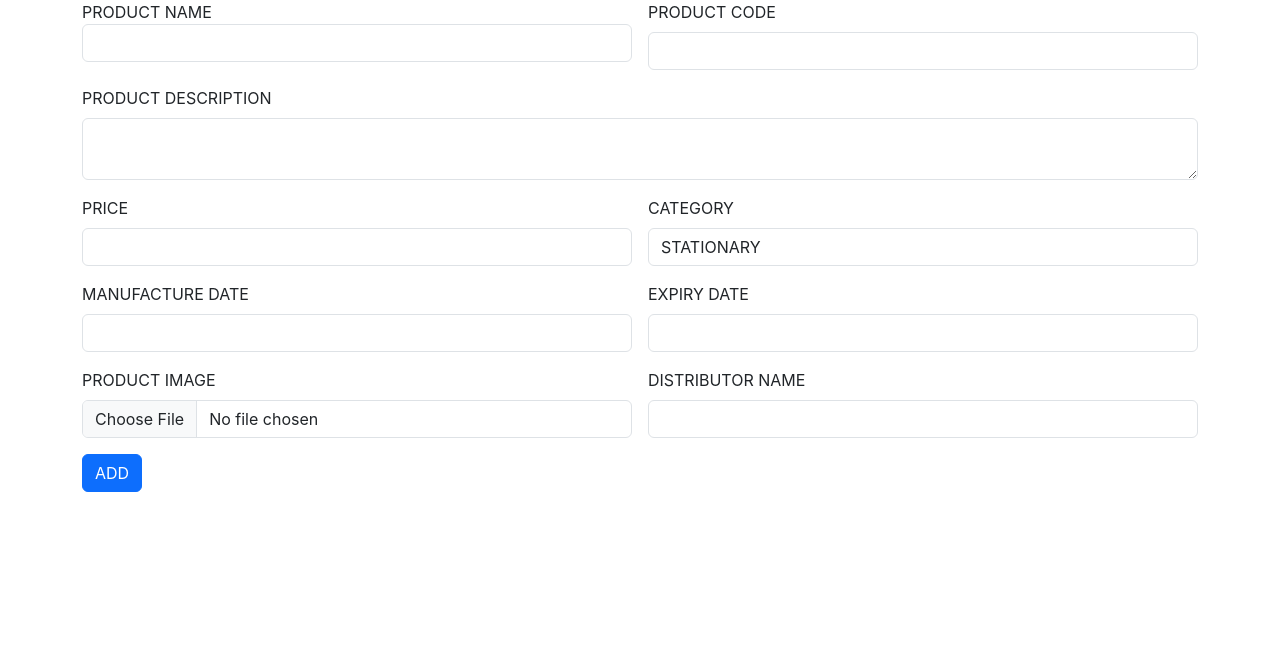
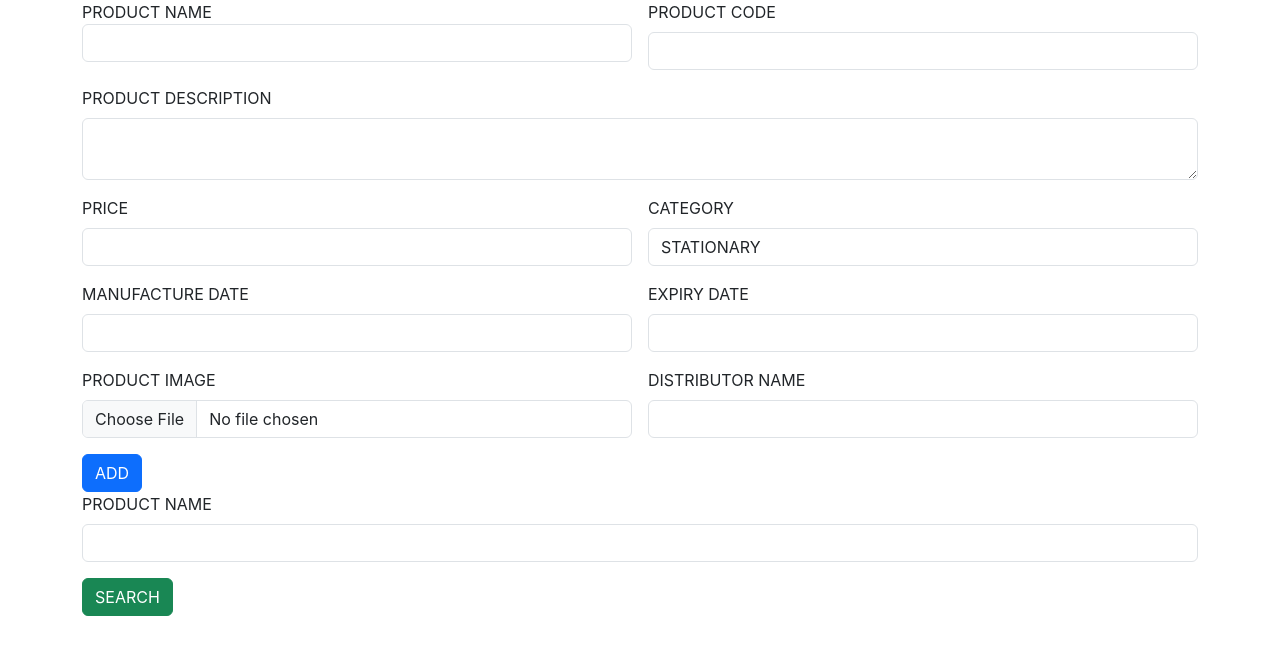
Before and after one commit to Mercymaryantony/PRODUCT-APP-REACT-, a React (Create React App) app: page / in a window 1280 px wide. Shown: the top 654 px of the page. Built offline with nearby package versions, Linux system fonts and the light colour scheme.

Commit message:
SEARCH COM

```diff
--- a/src/App.js
+++ b/src/App.js
@@ -1,11 +1,14 @@
 import logo from './logo.svg';
 import './App.css';
 import AddProduct from './components/AddProduct';
+import SearchProduct from './components/SearchProduct';
 
 function App() {
   return (
     <div >
       <AddProduct/>
+      <SearchProduct/>
+
     </div>
   );
 }
--- a/src/components/SearchProduct.jsx
+++ b/src/components/SearchProduct.jsx
@@ -0,0 +1,25 @@
+import React from 'react'
+
+const SearchProduct = () => {
+  return (
+    <div>
+        <div className="container">
+            <div className="row">
+                <div className="col col-12 col-sm-12 col-md-12 col-lg-12 col-xl-12 col-xxl-12">
+                    <div className="row g-3">
+                        <div className="col col-12 col-sm-12 col-md-12 col-lg-12 col-xl-12 col-xxl-12">
+                            <label htmlFor="" className="form-label">PRODUCT NAME</label>
+                            <input type="text" className="form-control" />
+                        </div>
+                        <div className="col col-12 col-sm-12 col-md-12 col-lg-12 col-xl-12 col-xxl-12">
+                            <button className="btn btn-success">SEARCH</button>
+                        </div>
+                    </div>
+                </div>
+            </div>
+        </div>
+    </div>
+  )
+}
+
+export default SearchProduct
```
